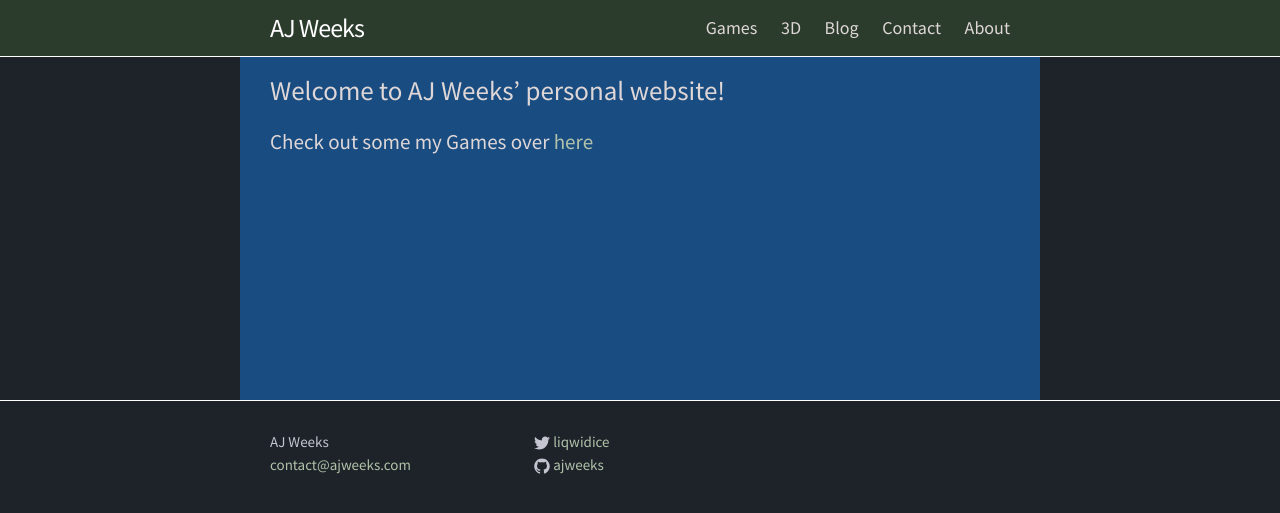
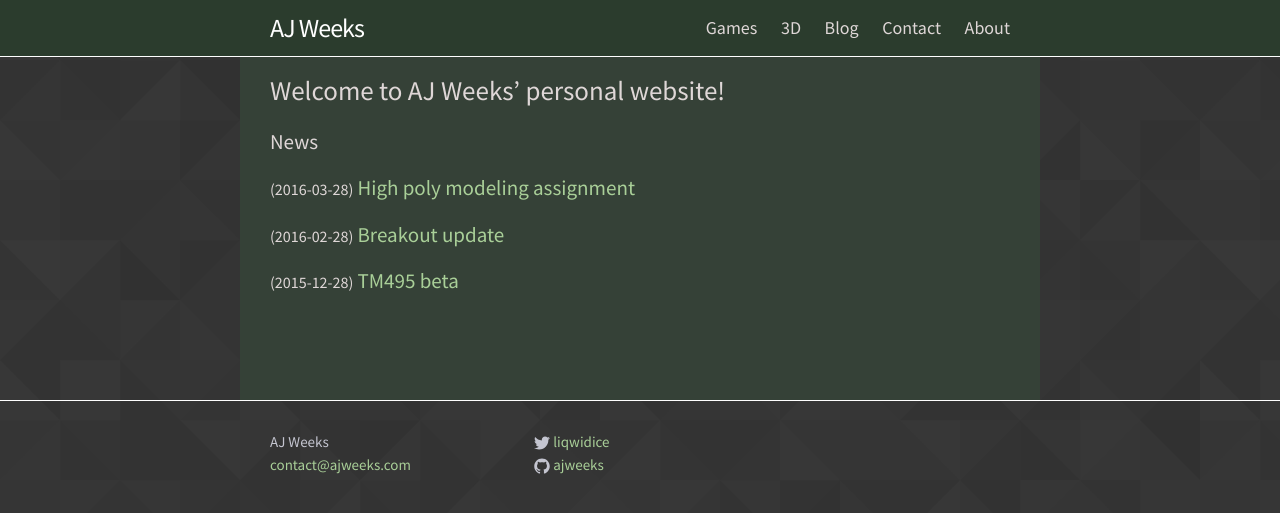
Before and after one commit to ajweeks/ajweeks.com, a Jekyll site: the page built from index.md, in a window 1280 px wide. Shown: the top 513 px of the page. Built offline with Jekyll 4.4.1, drawn with Linux system fonts in a browser that asks for light colours.

Commit message:
Add 3D2 3 Objects assignment page
Add small newsfeed on homepage
Change background image

```diff
--- a/_sass/_base.scss
+++ b/_sass/_base.scss
@@ -14,6 +14,7 @@
 body {
     font: $base-font-weight #{$base-font-size}/#{$base-line-height} $base-font-family;
     color: $text-color;
+    background-image: url("../res/footer_lodyas.png");
     background-color: $background-color;
     -webkit-text-size-adjust: 100%;
     -webkit-font-feature-settings: "kern" 1;
@@ -41,8 +42,6 @@
     margin-bottom: $spacing-unit / 2;
 }
 
-
-
 /**
  * Images
  */
@@ -50,8 +49,6 @@
     max-width: 100%;
     vertical-align: middle;
 }
-
-
 
 /**
  * Figures
@@ -63,8 +60,6 @@
 figcaption {
     font-size: $small-font-size;
 }
-
-
 
 /**
  * Lists
@@ -80,16 +75,12 @@
     }
 }
 
-
-
 /**
  * Headings
  */
 h1, h2, h3, h4, h5, h6 {
     font-weight: $base-font-weight;
 }
-
-
 
 /**
  * Links
@@ -104,11 +95,13 @@
 
     &:hover {
         color: $text-color;
-        text-decoration: underline;
+        font-weight: bold;
     }
 }
 
-
+a img:hover {
+    box-shadow: 0 0 1px 3px rgba(240,240,240,0.4);
+}
 
 /**
  * Blockquotes
@@ -125,8 +118,6 @@
         margin-bottom: 0;
     }
 }
-
-
 
 /**
  * Code formatting
@@ -154,8 +145,6 @@
     }
 }
 
-
-
 /**
  * Wrapper
  */
@@ -176,8 +165,6 @@
     }
 }
 
-
-
 /**
  * Clearfix
  */
@@ -189,8 +176,6 @@
         clear: both;
     }
 }
-
-
 
 /**
  * Icons
--- a/_sass/_layout.scss
+++ b/_sass/_layout.scss
@@ -93,14 +93,13 @@
     }
 }
 
-
-
 /**
  * Site footer
  */
 .site-footer {
     border-top: 1px solid $grey-color-light;
     padding: $spacing-unit 0;
+    // background-color: $background-color;
 }
 
 .footer-heading {
@@ -199,8 +198,6 @@
     font-size: 24px;
 }
 
-
-
 /**
  * Posts
  */
--- a/css/main.scss
+++ b/css/main.scss
@@ -15,10 +15,10 @@
 $text-color:       #dfd7d7;
 $text-color-light: lighten($text-color, 15%);
 
-$background-color: #1D2329;
-$brand-color:      #b2c2aa;
+$background-color: #242925;
+$brand-color:      #a9cf98;
 
-$primary-background-color: #194C80;
+$primary-background-color: #354137;
 
 $grey-color:       #c4c5d0;
 $grey-color-light: lighten($grey-color, 25%);
@@ -29,7 +29,6 @@
 
 $on-palm:          600px;
 $on-laptop:        800px;
-
 
 
 // Use media queries like this:
--- a/index.md
+++ b/index.md
@@ -4,4 +4,11 @@
 
 ## Welcome to AJ Weeks' personal website!
 
-### Check out some my Games over [here](/games)
+### News
+
+
+### <span style="font-size: 16px">(2016-03-28)</span> [High poly modeling assignment](/3D/3D2_3_objects/)
+
+### <span style="font-size: 16px">(2016-02-28)</span> [Breakout update](/breakout/)
+
+### <span style="font-size: 16px">(2015-12-28)</span> [TM495 beta](/TM495/)
```
Also changed, not shown: 3D/3D2_3_Objects/index.html (added, +43 -0 lines), 3D/index.html (+15 -5 lines), res/3D2_3_Objects_clay.jpg (added), res/3D2_3_Objects_clay_small.jpg (added), res/3D2_3_Objects_colour_small.jpg (added), res/3D2_3_Objects_wire.jpg (added), res/3D2_3_Objects_wire_small.jpg (added), res/footer_lodyas.png (added), 2 other files.
